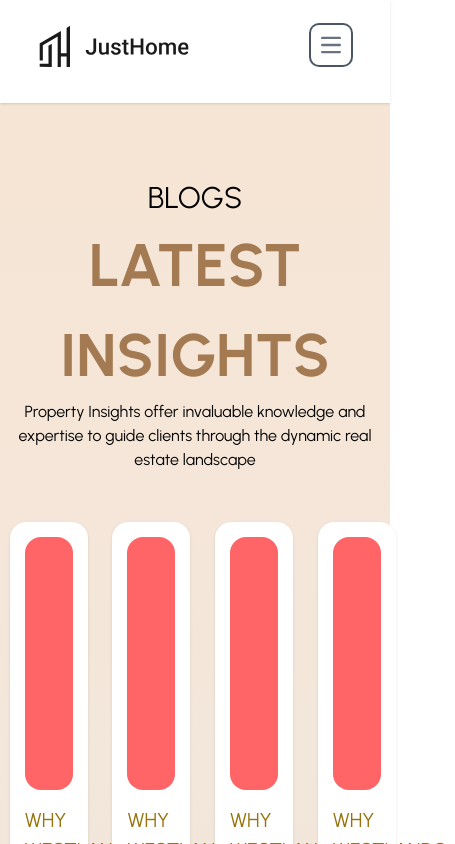
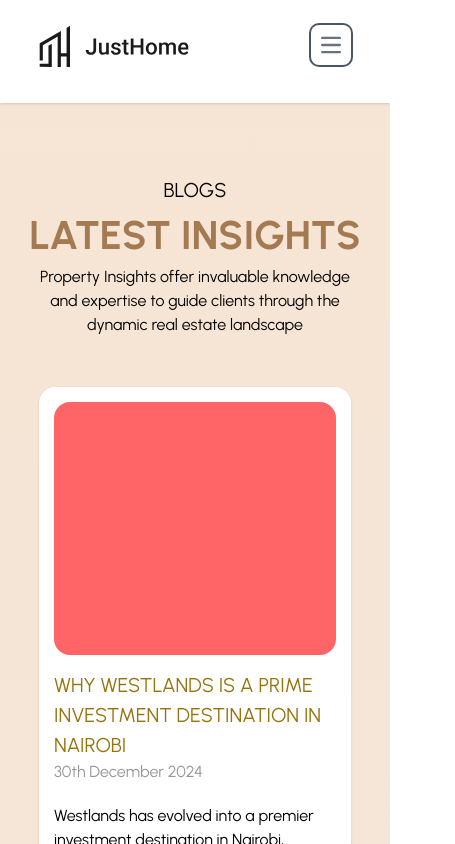
Before and after one commit to manucho4015/luxe-consult-react, a React (Vite) app: page /blogs in a window 390 px wide. Shown: the top 844 px of the page, 455 px wide, since content can reach past the window. Built offline with nearby package versions, Linux system fonts and the light colour scheme.

Commit message:
responsiveness -> blogs

```diff
--- a/src/pages/blogs/Index.tsx
+++ b/src/pages/blogs/Index.tsx
@@ -7,10 +7,10 @@ const Index = () => {
     const arr = Array.from(Array(6).keys())
     return (
         <div className="min-h-[100vh] w-full bg-linear-to-b from-[#F7E5D4] to-[#E9E9E9] inline-block">
-            <h3 className="mt-[175px] text-center text-[30px] uppercase">blogs</h3>
-            <h4 className="uppercase text-center text-[60px] text-[#A37A52] font-bold">latest insights</h4>
-            <p className="text-center">Property Insights offer invaluable knowledge and expertise to guide clients through the dynamic real estate landscape</p>
-            <div className="grid grid-cols-4 px-[2.5vw] gap-10 mt-[50px] mb-[50px]">
+            <h3 className="mt-[175px] text-center text-[20px] md:text-[30px] uppercase">blogs</h3>
+            <h4 className="uppercase text-center text-[40px] md:text-[60px] text-[#A37A52] font-bold">latest insights</h4>
+            <p className="text-center md:p-0 px-[10vw]">Property Insights offer invaluable knowledge and expertise to guide clients through the dynamic real estate landscape</p>
+            <div className="grid grid-cols-1 md:grid-cols-2 lg:grid-cols-4 px-[10vw] lg:px-[2.5vw] gap-10 mt-[50px] mb-[50px]">
                 {
                     arr.map((item) => (
                         <Blog key={item} />
--- a/src/pages/blogs/components/Blog.tsx
+++ b/src/pages/blogs/components/Blog.tsx
@@ -2,7 +2,7 @@ import { Link } from "react-router"
 
 const Blog = () => {
     return (
-        <div className='bg-white inline-block rounded-2xl p-[15px] max-w-[465px] max-h-[520.67px] w-[20vw] h-[85vh] shadow'>
+        <div className='bg-white inline-block rounded-2xl p-[15px] max-w-[465px] lg:max-h-[520.67px] w-full md:w-[40vw] lg:w-[20vw] h-fit lg:h-[85vh] shadow'>
             {/* image */}
             <div className="bg-red-400 rounded-2xl p-[10px]  max-h-[296.27px] w-full h-[30vh]">
             </div>
```
